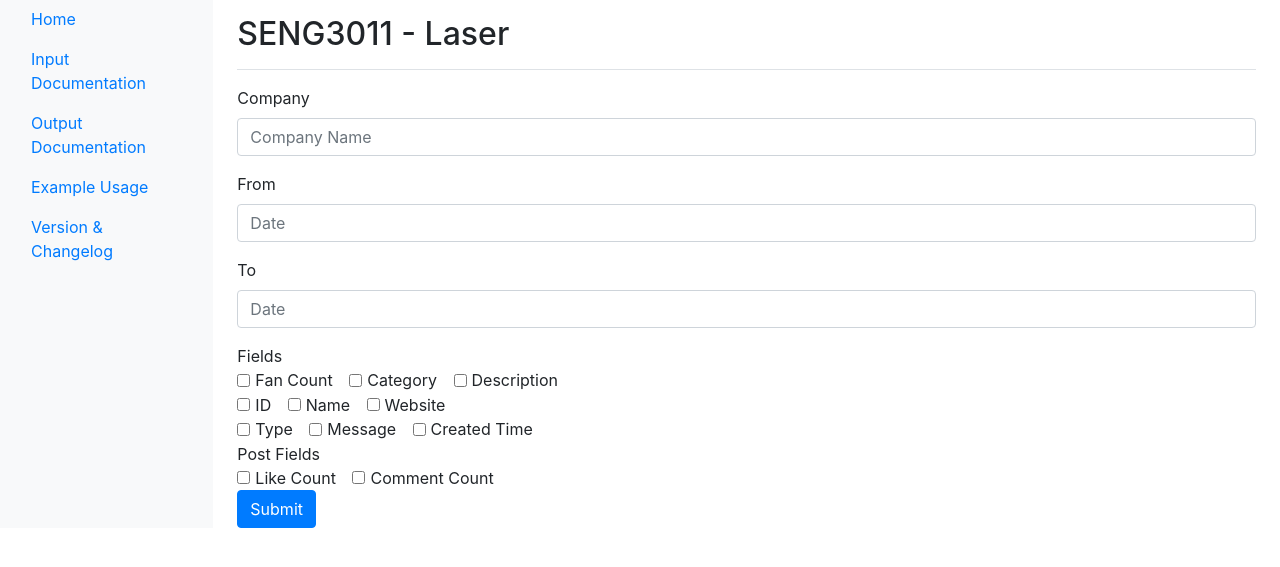
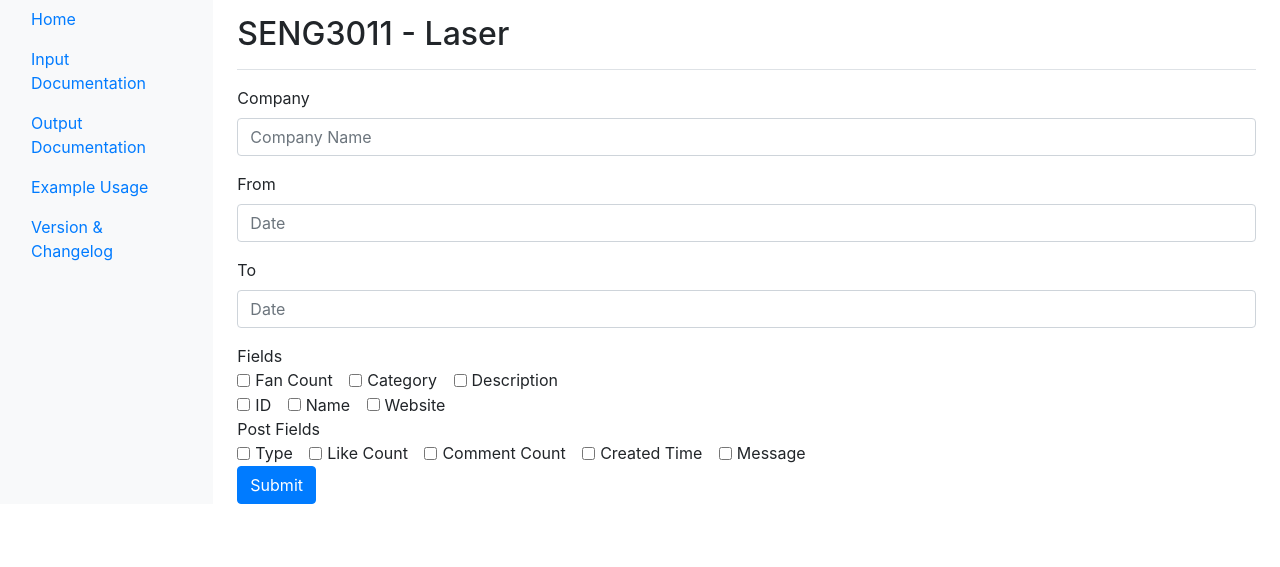
Before and after one commit to JoshuaKilazoglou/seng3011, a Flask app: page / in a window 1280 px wide. Shown: the part 41-608 px from the top of the page. Run offline with Flask 2, Linux system fonts and the light colour scheme; some libraries are stand-ins or nearby versions.

Commit message:
updates to gui error checking

```diff
--- a/__init__.py
+++ b/__init__.py
@@ -38,13 +38,13 @@ def get_version():
 
 @app.route('/gui' , methods=['POST'])
 def gui():
-    company = request.form.get('company')
-    startdate = request.form.get('startdate')
-    enddate = request.form.get('enddate')
+
+    company = str.strip(request.form.get('company'))
+    startdate = str.strip(request.form.get('startdate'))
+    enddate = str.strip(request.form.get('enddate'))
    # description = request.form.get('description')
     url = 'http://seng3011laser.com/api/v1/PageData?company=' + company + '&startdate=' +startdate + '&enddate=' + enddate + "&fields=description,fan_count"
-
-    # encode parameters in request url
+    print(request.form.get('fans'))
 
     # send request, get response
     response = requests.get(url)
--- a/templates/index.html
+++ b/templates/index.html
@@ -70,57 +70,57 @@
                 Fields
                <div>
               <div class="form-check-inline" >
-                <input type="checkbox" name="fans" class="form-check-input">
+                <input type="checkbox" name="fans" value="fan_count" class="form-check-input">
                 <label class="form-check-label">Fan Count</label>
               </div>
               <div class="form-check-inline">
-                <input type="checkbox" name="category" class="form-check-input">
+                <input type="checkbox" name="category" value="category" class="form-check-input">
                 <label class="form-check-label">Category</label>
               </div>
               <div class="form-check-inline">
-                <input type="checkbox" name="description" class="form-check-input">
+                <input type="checkbox" name="description" value="description"  class="form-check-input">
                 <label class="form-check-label">Description</label>
               </div>
 
                </div>
                <div>
               <div class="form-check-inline">
-                <input type="checkbox" name="id" class="form-check-input">
+                <input type="checkbox" name="id" value="id" class="form-check-input">
                 <label class="form-check-label">ID</label>
               </div>
               <div class="form-check-inline">
-                <input type="checkbox" name="name" class="form-check-input">
+                <input type="checkbox" name="name" value="name" class="form-check-input">
                 <label class="form-check-label">Name</label>
               </div>
               <div class="form-check-inline">
-                <input type="checkbox" name="website" class="form-check-input" >
+                <input type="checkbox" name="website" value="website" class="form-check-input" >
                 <label class="form-check-label">Website</label>
               </div>
                </div>
                <div>
-              <div class="form-check-inline">
-                <input type="checkbox" name="type" class="form-check-input" >
-                <label class="form-check-label">Type</label>
-              </div>
-              <div class="form-check-inline">
-                <input type="checkbox" name="message" class="form-check-input" >
-                <label class="form-check-label">Message</label>
-              </div>
-              <div class="form-check-inline">
-                <input type="checkbox" name="time" class="form-check-input" >
-                <label class="form-check-label">Created Time</label>
-              </div>
                </div>
                 <!-- Fields for the posts -->
                                 Post Fields
                <div>
               <div class="form-check-inline">
-                <input type="checkbox" name="likes" class="form-check-input" id="exampleCheck1">
+                <input type="checkbox" name="type" value="post_type" class="form-check-input" >
+                <label class="form-check-label">Type</label>
+              </div>
+              <div class="form-check-inline">
+                <input type="checkbox" name="likes" class="form-check-input" value="post_like_count">
                 <label class="form-check-label" for="exampleCheck1">Like Count </label>
               </div>
               <div class="form-check-inline">
-                <input type="checkbox" name="comments" class="form-check-input" id="exampleCheck1">
+                <input type="checkbox" name="comments" class="form-check-input" value="post_comment_count">
                 <label class="form-check-label" for="exampleCheck1">Comment Count</label>
+              </div>
+              <div class="form-check-inline">
+                <input type="checkbox" name="time" value="post_created_time" class="form-check-input" >
+                <label class="form-check-label">Created Time</label>
+              </div>
+              <div class="form-check-inline">
+                <input type="checkbox" name="message" value="post_message" class="form-check-input" >
+                <label class="form-check-label">Message</label>
               </div>
                </div>
               <button type="submit" class="btn btn-primary">Submit</button>
```
